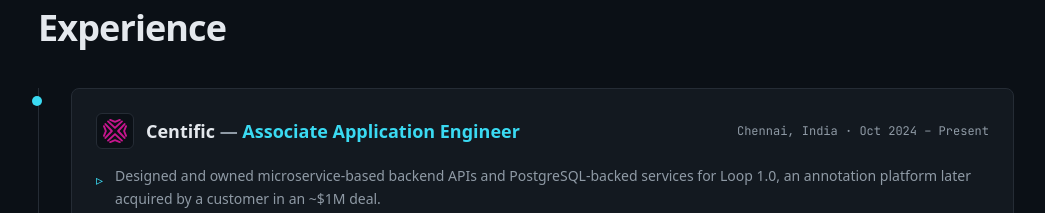
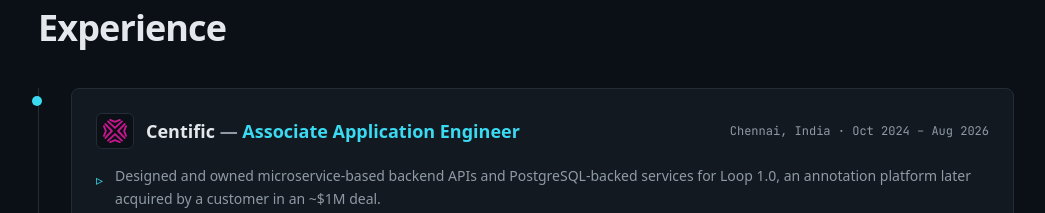
Before and after one commit to Anish2602/Portfolio, a Next.js app: page / in a window 1280 px wide. Shown: the part 1282-1495 px from the top of the page, without its empty margins (114-1159 px from the left). Built offline with nearby package versions, Linux system fonts and the light colour scheme.

Commit message:
chore: update Centific experience end date to Aug 2026

```diff
--- a/data/experience.ts
+++ b/data/experience.ts
@@ -17,7 +17,7 @@
     company: "Centific",
     role: "Associate Application Engineer",
     location: "Chennai, India",
-    period: "Oct 2024 – Present",
+    period: "Oct 2024 – Aug 2026",
     logo: "/logos/centific.svg",
     highlights: [
       "Designed and owned microservice-based backend APIs and PostgreSQL-backed services for Loop 1.0, an annotation platform later acquired by a customer in an ~$1M deal.",
```
